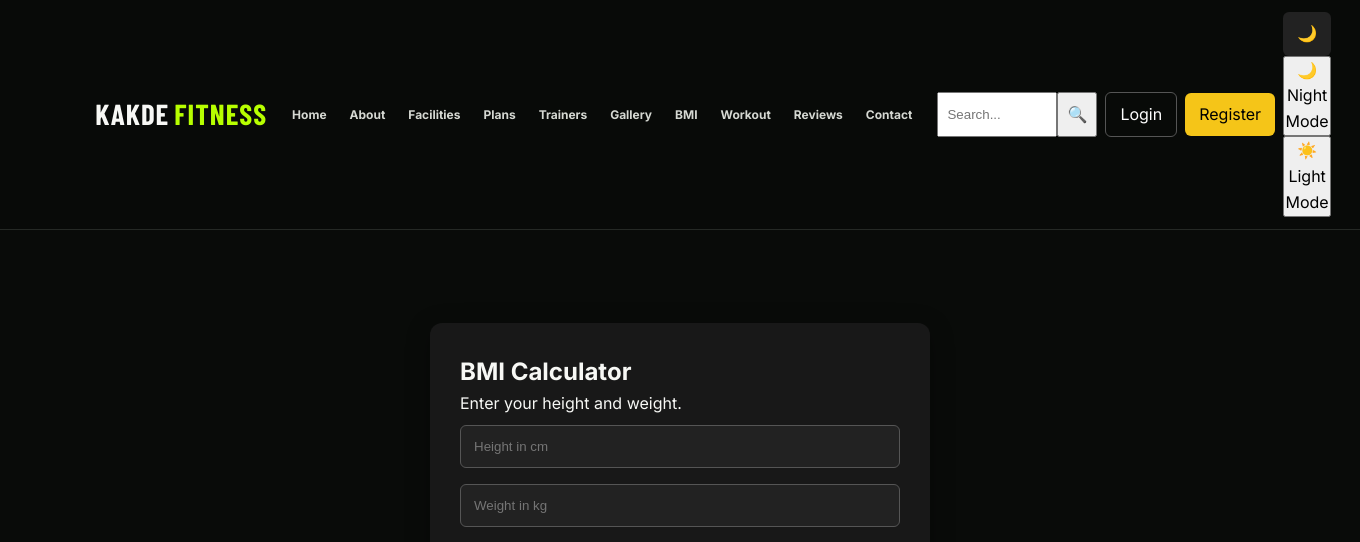
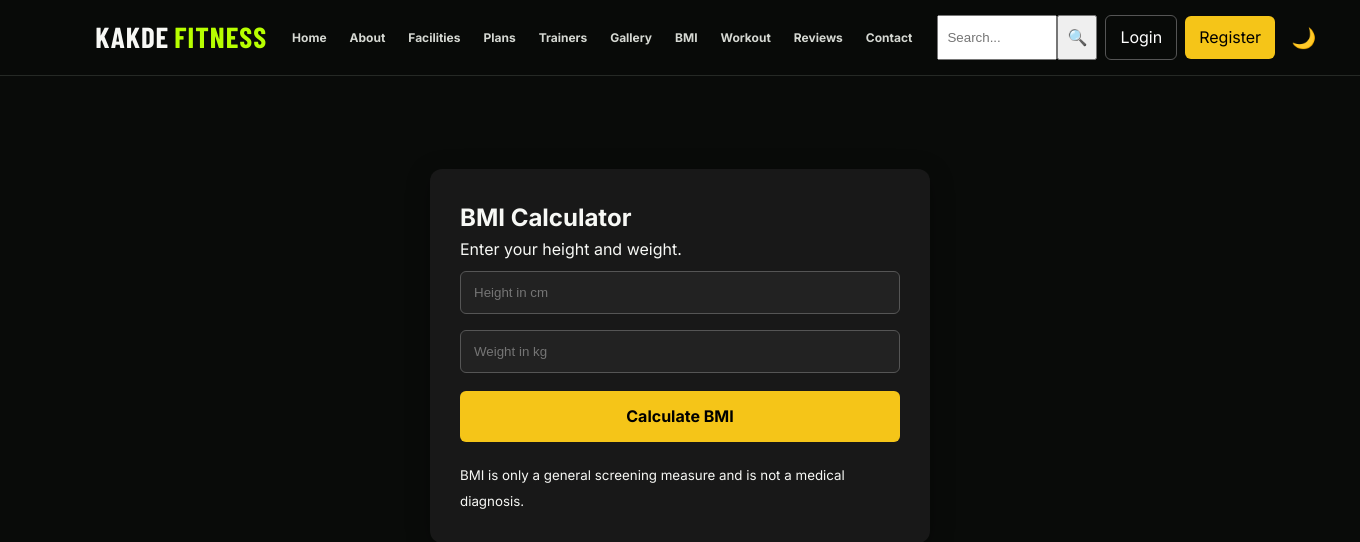
Before and after one commit to kakdekartik43-glitch/kakde-fitness, a Flask app: page /bmi in a window 1360 px wide. Shown: the top 542 px of the page. Run offline with Flask 3, Linux system fonts and the light colour scheme; some web fonts are replaced.

Commit message:
Add theme selector and light mode styles

```diff
--- a/static/style.css
+++ b/static/style.css
@@ -1455,3 +1455,112 @@ body.light-mode textarea {
     }
 
 }
+/* =====================================================
+   THEME SELECTOR
+===================================================== */
+
+.theme-selector {
+    position: relative;
+    display: inline-block;
+}
+
+.theme-btn {
+    cursor: pointer;
+    border: none;
+    background: transparent;
+    font-size: 20px;
+    padding: 8px;
+}
+
+.theme-menu {
+    display: none;
+    position: absolute;
+    top: 45px;
+    right: 0;
+    min-width: 180px;
+    background: #222;
+    padding: 8px;
+    border-radius: 10px;
+    z-index: 9999;
+    box-shadow: 0 5px 20px rgba(0,0,0,0.3);
+}
+
+.theme-menu.show {
+    display: block;
+}
+
+.theme-menu button {
+    display: block;
+    width: 100%;
+    padding: 10px 12px;
+    border: none;
+    background: transparent;
+    color: white;
+    text-align: left;
+    cursor: pointer;
+    border-radius: 6px;
+    font-size: 14px;
+}
+
+.theme-menu button:hover {
+    background: #333;
+}
+
+
+/* =====================================================
+   LIGHT MODE
+===================================================== */
+
+body.light-mode {
+    background: #f5f5f5;
+    color: #222;
+}
+
+body.light-mode .header {
+    background: #ffffff;
+}
+
+body.light-mode .footer {
+    background: #ffffff;
+    color: #222;
+}
+
+body.light-mode .feature-card,
+body.light-mode .plan-card,
+body.light-mode .form-card,
+body.light-mode .dashboard-card,
+body.light-mode .calculator-card,
+body.light-mode .trainer-card {
+    background: #ffffff;
+    color: #222;
+}
+
+body.light-mode input,
+body.light-mode textarea,
+body.light-mode select {
+    background: #ffffff;
+    color: #222;
+    border-color: #ccc;
+}
+
+
+/* =====================================================
+   CHATBOT
+===================================================== */
+
+#chat-panel.hidden {
+    display: none !important;
+}
+
+#chat-panel {
+    display: flex;
+    flex-direction: column;
+}
+
+#chat-launcher {
+    cursor: pointer;
+}
+
+.chat-controls button {
+    cursor: pointer;
+}
```
